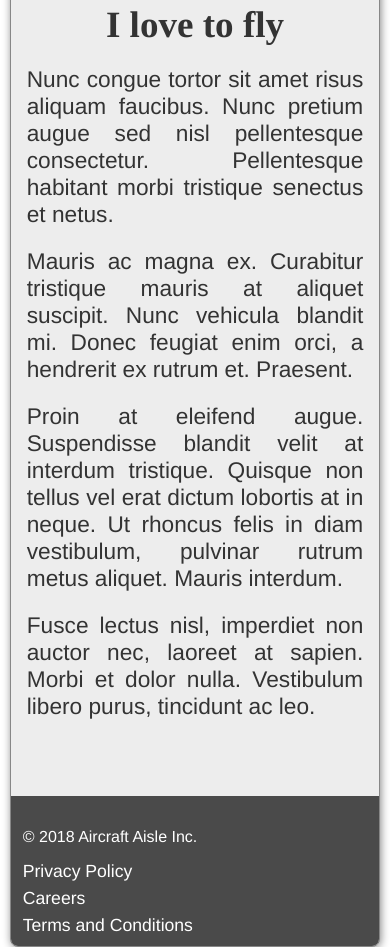
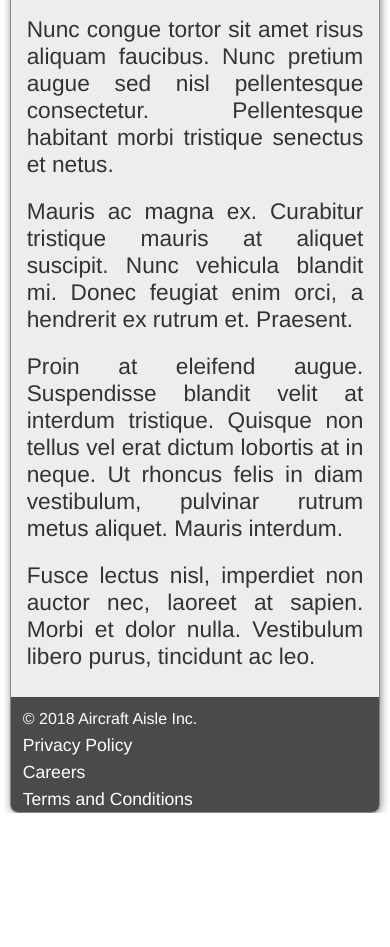
Before and after one commit to deep2sunny/Midterm-9013, a plain HTML site: page index.html in a window 390 px wide. Shown: the part 1503-2450 px from the top of the page. After the commit the page ends 2316 px from the top, so only its background shows below. Drawn offline with Linux system fonts and the light colour scheme; a web font is replaced by a local one.

Commit message:
Made changes to wrapper mobile version

```diff
--- a/css/main.css
+++ b/css/main.css
@@ -65,7 +65,7 @@ li, p, a{
     width: 95%;
     margin: 0 auto;
     display: grid;
-    grid-template-rows: 110px 240px 1940px 150px;
+    grid-template-rows: 4% 9% 82% 5%;
     box-shadow: 1px 1px 8px hsl(0, 0%, 53%);
     border: 1px solid 	hsl(0, 0%, 53%);
     border-radius: 8px;
@@ -160,6 +160,7 @@ footer{
 footer>p{
   color: hsl(0, 0%, 100%);
   font-size: 1.0rem;
+  margin-top: 1px;
 }
 
 li{
@@ -167,7 +168,7 @@ li{
 }
 
 footer>ul{
-  margin-top: 10px;
+  margin-top: 2px;
 }
 
 footer a{
```
